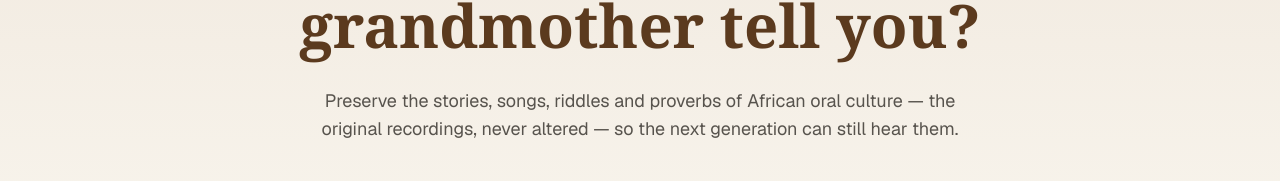
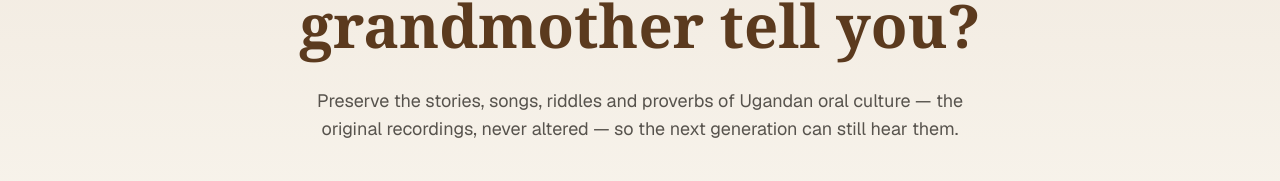
Before and after one commit to sp-mujuni/mizizi, a Next.js app in the folder frontend/: page / in a window 1280 px wide. Shown: the part 276-457 px from the top of the page. Built offline with nearby package versions, Linux system fonts and the light colour scheme; no server answers.

Commit message:
Update description to reflect Ugandan oral culture

```diff
--- a/frontend/src/app/page.tsx
+++ b/frontend/src/app/page.tsx
@@ -21,7 +21,7 @@ export default function HomePage() {
             What did your grandmother tell you?
           </h1>
           <p className="mx-auto mt-6 max-w-2xl text-lg text-stone-600">
-            Preserve the stories, songs, riddles and proverbs of African oral culture —
+            Preserve the stories, songs, riddles and proverbs of Ugandan oral culture —
             the original recordings, never altered — so the next generation can still hear them.
           </p>
           <div className="mt-10 flex w-full flex-col items-stretch justify-center gap-3 sm:w-auto sm:flex-row sm:items-center">
```
